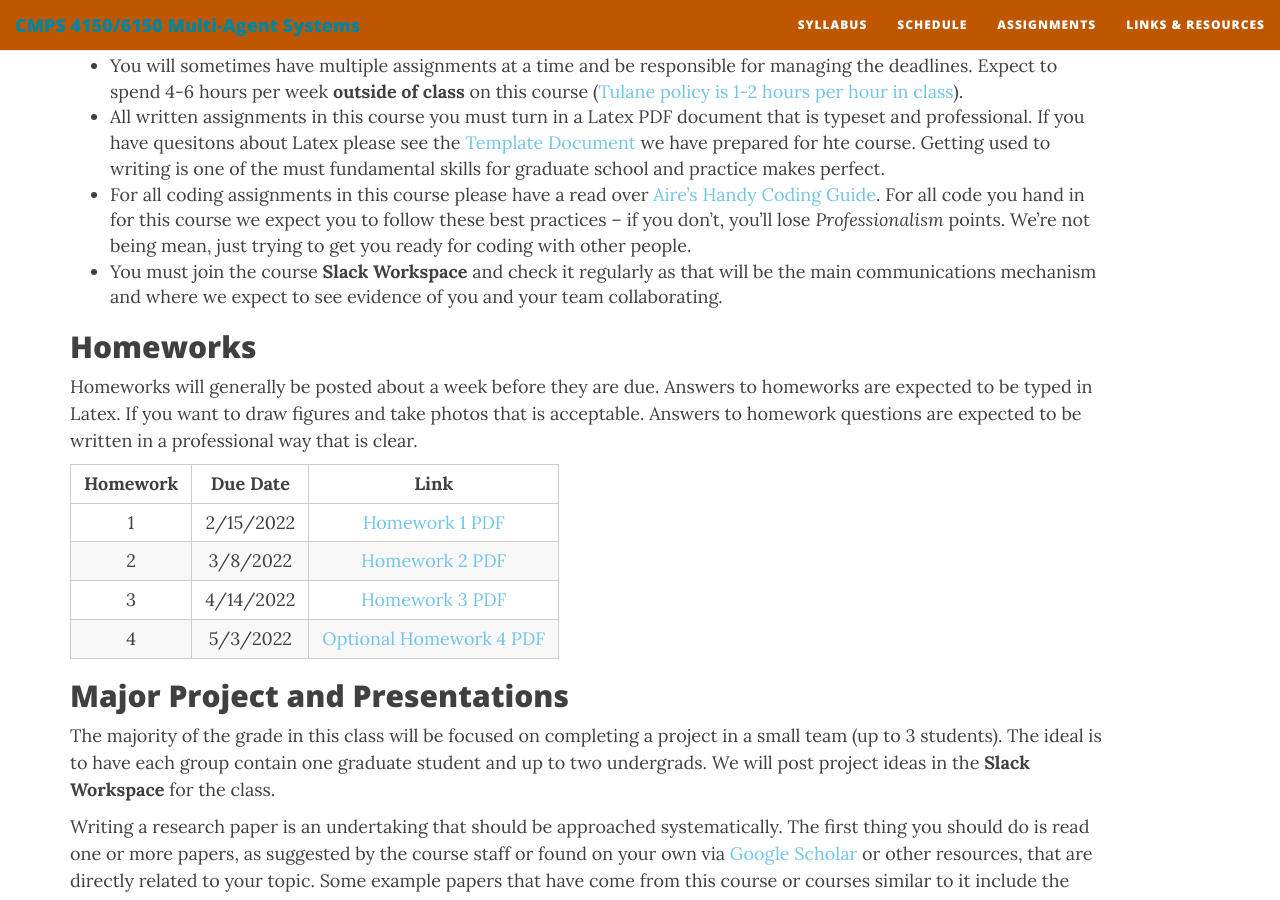
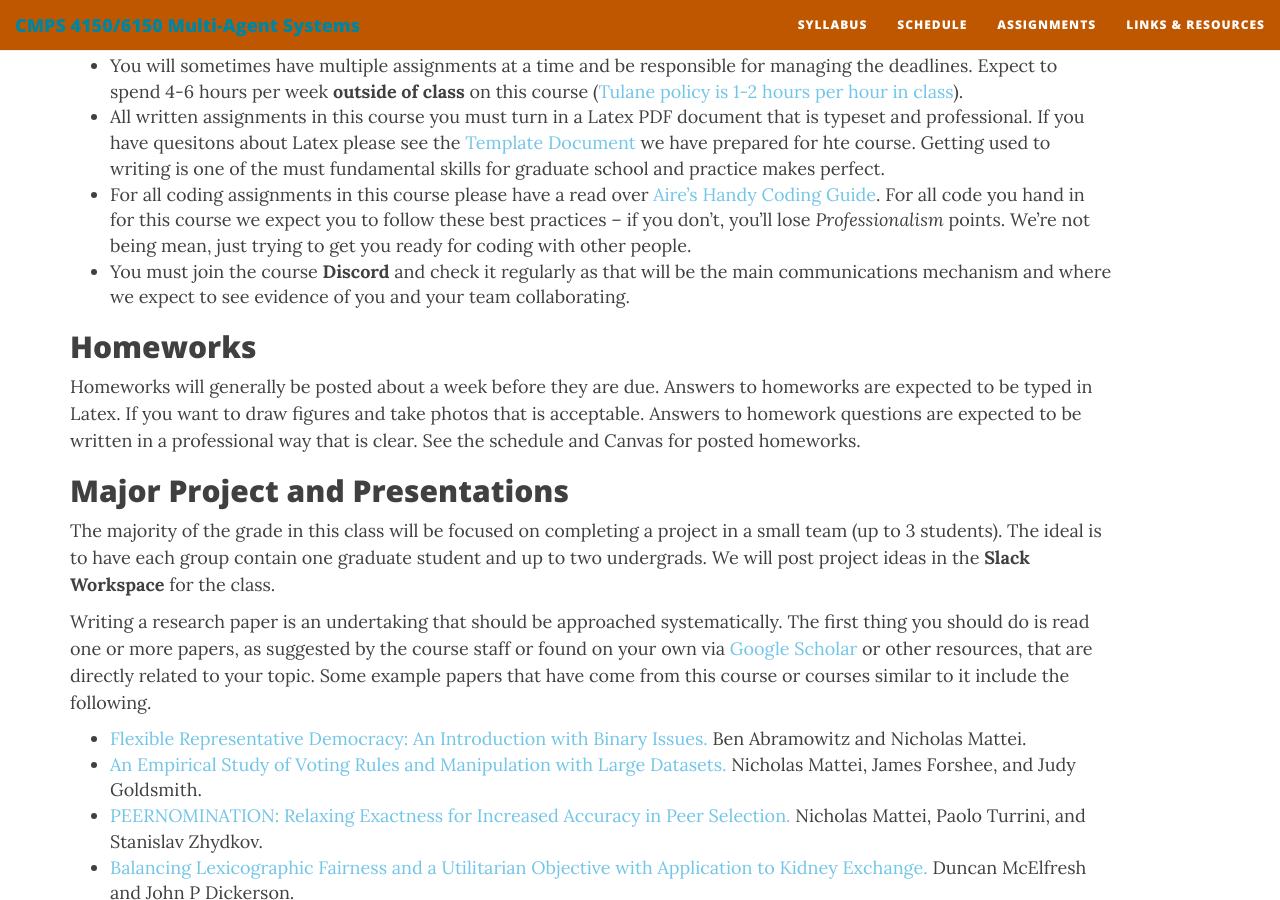
Before and after one commit to nmattei/cmps4150, a Jekyll site: the page built from assignments.md, in a window 1280 px wide and 900 px high, scrolled down 262 px. Built offline with Jekyll 4.4.1, drawn with Linux system fonts in a browser that asks for light colours; nearby versions of some CDN libraries.

Commit message:
updated assignment page

```diff
--- a/assignments.md
+++ b/assignments.md
@@ -11,18 +11,11 @@ published: true
 * You will sometimes have multiple assignments at a time and be responsible for managing the deadlines.  Expect to spend 4-6 hours per week **outside of class** on this course ([Tulane policy is 1-2 hours per hour in class](https://catalog.tulane.edu/)).
 * All written assignments in this course you must turn in a Latex PDF document that is typeset and professional. If you have quesitons about Latex please see the [Template Document](https://www.overleaf.com/read/ccwvxmcmcjtn) we have prepared for hte course. Getting used to writing is one of the must fundamental skills for graduate school and practice makes perfect.
 * For all coding assignments in this course please have a read over [Aire's Handy Coding Guide](./_projects/codingguide.md). For all code you hand in for this course we expect you to follow these best practices -- if you don't, you'll lose *Professionalism* points.  We're not being mean, just trying to get you ready for coding with other people.
-* You must join the course **Slack Workspace** and check it regularly as that will be the main communications mechanism and where we expect to see evidence of you and your team collaborating.
+* You must join the course **Discord** and check it regularly as that will be the main communications mechanism and where we expect to see evidence of you and your team collaborating.
 
 ## Homeworks
 
-Homeworks will generally be posted about a week before they are due. Answers to homeworks are expected to be typed in Latex. If you want to draw figures and take photos that is acceptable. Answers to homework questions are expected to be written in a professional way that is clear.
-
-| Homework | Due Date | Link |
-|:-------:|:--------:|:----:|
-| 1 | 2/15/2022 | [Homework 1 PDF](https://drive.google.com/drive/u/1/folders/1IPYfg8xKqwwMJMBSB3TMIICOB9mzCz9m)
-| 2 | 3/8/2022 | [Homework 2 PDF](https://drive.google.com/drive/u/1/folders/1IPYfg8xKqwwMJMBSB3TMIICOB9mzCz9m)
-| 3 | 4/14/2022 | [Homework 3 PDF](https://drive.google.com/drive/u/1/folders/1IPYfg8xKqwwMJMBSB3TMIICOB9mzCz9m)
-| 4 | 5/3/2022 | [Optional Homework 4 PDF](https://drive.google.com/drive/u/1/folders/1IPYfg8xKqwwMJMBSB3TMIICOB9mzCz9m)
+Homeworks will generally be posted about a week before they are due. Answers to homeworks are expected to be typed in Latex. If you want to draw figures and take photos that is acceptable. Answers to homework questions are expected to be written in a professional way that is clear. See the schedule and Canvas for posted homeworks.
 
 ## Major Project and Presentations
 
```
